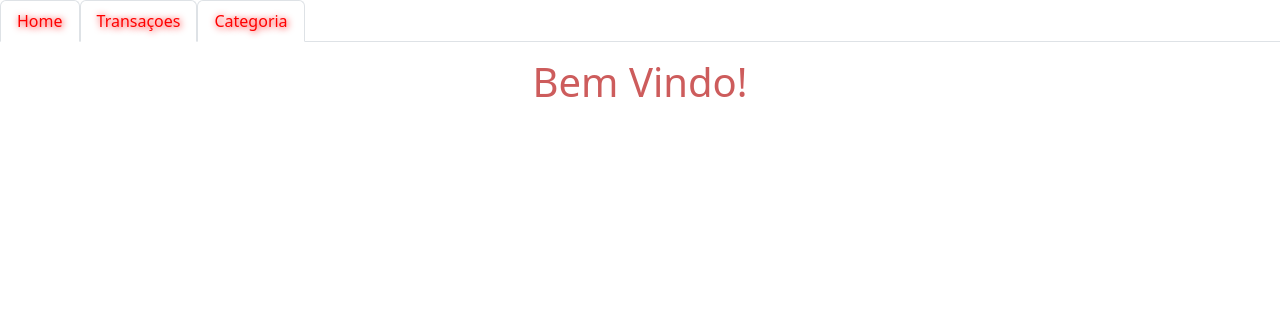
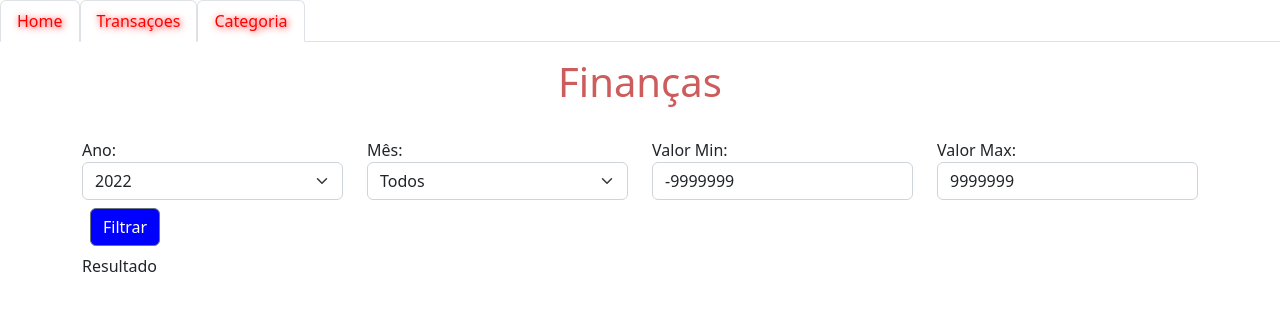
Before and after one commit to fjbdesenv/Prova-TekSystem, a Vue app in the folder client/: page / in a window 1280 px wide. Shown: the top 310 px of the page. Built offline with nearby package versions, Linux system fonts and the light colour scheme.

Commit message:
Adicionando conponent Filtro e Resultado(Finanças)

```diff
--- /dev/null
+++ b/client/src/assets/scss/container.scss
@@ -0,0 +1,13 @@
+.container{
+    padding: 0.5rem;
+    margin: 0.5rem;
+    &.flex{
+        display: flex;
+        &.col{
+            flex-direction: column;
+        }
+        &.row{
+            flex-direction: row;
+        }
+    }
+}
--- a/client/src/assets/scss/style.scss
+++ b/client/src/assets/scss/style.scss
@@ -1 +1,2 @@
 @import "./button.scss";
+@import "./container.scss";
--- /dev/null
+++ b/client/src/components/Filtro.vue
@@ -0,0 +1,71 @@
+<template>
+    <div class=" flex center row">
+        <div class="w-25">
+            <label for="ano">Ano: </label>
+            <b-form-select v-model="ano.value"  name="ano" :options="this.ano.options"></b-form-select>
+        </div>
+        <div class="w-25">
+            <label for="mes">Mês: </label>
+            <b-form-select v-model="mes.value"  name="mes" :options="this.mes.options"></b-form-select>
+        </div>
+        <div class="w-25">
+            <label for="min">Valor Min: </label>
+            <b-form-input v-model="valor.min"  name="min"></b-form-input>
+        </div>
+        <div class="w-25">
+            <label for="max">Valor Max: </label>
+            <b-form-input v-model="valor.max"  name="max"></b-form-input>
+        </div>
+        <div class="m-10">
+            <b-button class="btn btn-azul m-15" @click="" >Filtrar</b-button>
+        </div>
+    </div>
+</template>
+
+<script>
+
+export default {
+    name: 'Filtro',
+    data: () => {
+        return({
+            ano:{
+                value: 0,
+                options: [
+                    {value: 0, text: new Date().getFullYear()},
+                    {value: 1, text: new Date().getFullYear()-1},
+                    {value: 2, text: new Date().getFullYear()-2},
+                    {value: 3, text: new Date().getFullYear()-3},
+                    {value: 4, text: new Date().getFullYear()-4},
+                    {value: 5, text: new Date().getFullYear()-5},
+                    {value: 5, text: new Date().getFullYear()-6},
+                    {value: 5, text: new Date().getFullYear()-7},
+                    {value: 5, text: new Date().getFullYear()-9},
+                    {value: 5, text: new Date().getFullYear()-8}
+                ]
+            },
+            mes:{
+                value: 0,
+                options: [
+                    {value: 0, text: 'Todos'},
+                    {value: 1, text: 'Janeiro'},
+                    {value: 2, text: 'Fevereiro'},
+                    {value: 3, text: 'Março'},
+                    {value: 4, text: 'Abril'},
+                    {value: 5, text: 'Maio'},
+                    {value: 6, text: 'Junho'},
+                    {value: 7, text: 'Julho'},
+                    {value: 8, text: 'Agosto'},
+                    {value: 9, text: 'Setembro'},
+                    {value: 10, text: 'Outubro'},
+                    {value: 11, text: 'Novembro'},
+                    {value: 12, text: 'Dezembro'},
+                ]
+            },
+            valor:{
+                min: -9999999,
+                max: 9999999
+            }
+        });
+    }
+}
+</script>
--- /dev/null
+++ b/client/src/components/Lista/ListaResultado/ListaResultado.vue
@@ -0,0 +1,11 @@
+<template>
+    <div class="conianer col flex">
+        Resultado
+    </div>
+</template>
+
+<script>
+export default {
+    name: 'ListaResultado'
+}
+</script>
--- a/client/src/views/InicioView.vue
+++ b/client/src/views/InicioView.vue
@@ -1,16 +1,24 @@
 <template>
   <div>
-    <Titulo titulo="Bem Vindo!"/>
+    <Titulo titulo="Finanças"/>
+  </div>
+  <div class="container flex col">
+    <Filtro></Filtro>
+    <ListaResultado></ListaResultado>
   </div>
 </template>
 
 <script>
 import Titulo from "@/components/Titulo.vue";
+import Filtro from "@/components/Filtro.vue";
+import ListaResultado from "@/components/Lista/ListaResultado/ListaResultado.vue";
 
 export default {
   name: 'HomeView',
   components:{
-    Titulo
+    Titulo,
+    Filtro,
+    ListaResultado
   }
 };
 </script>
```
Also changed, not shown: client/src/components/Lista/ListaResultado/ItemResultado.vue (added, +9 -0 lines).
